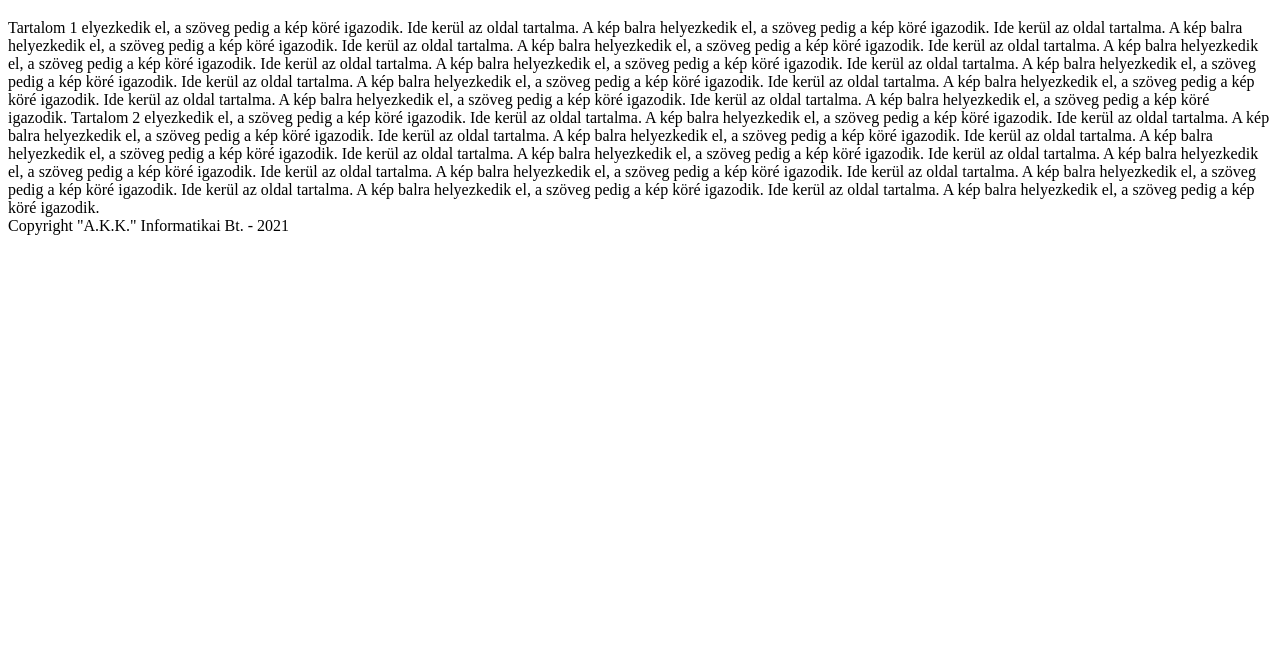
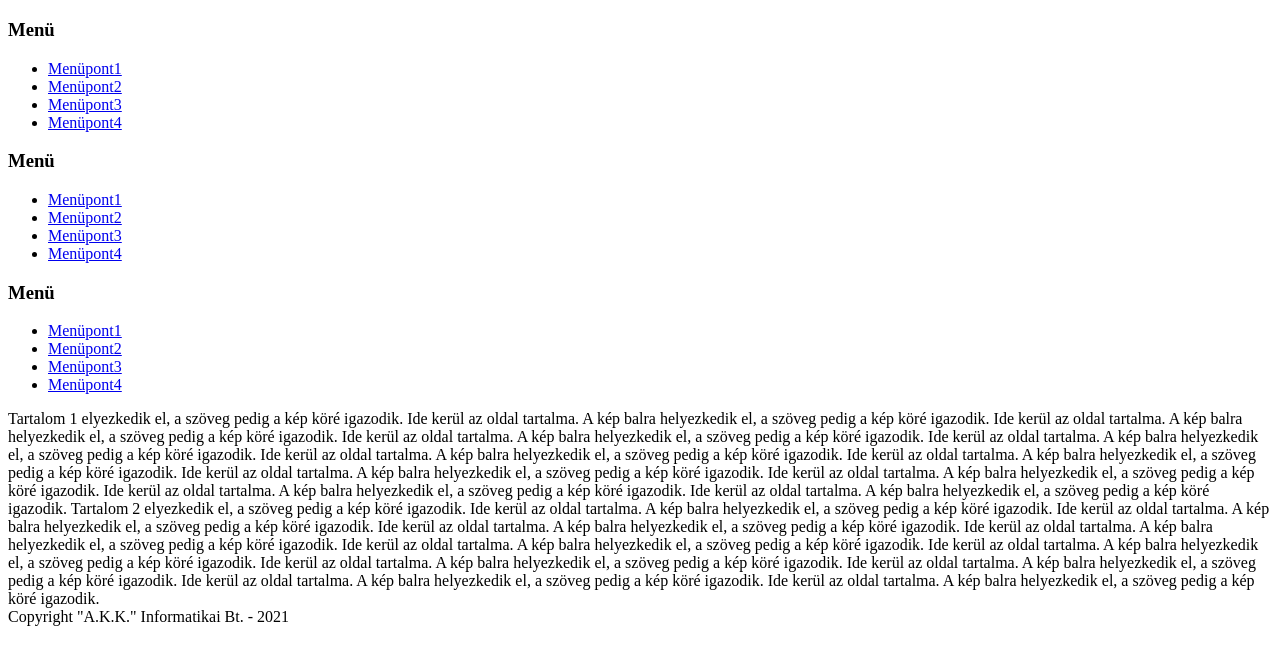
Before and after one commit to MolnarKende/1018_Plis, a plain HTML site: page index.html in a window 1280 px wide. Shown: the part 61-726 px from the top of the page. Drawn offline with Linux system fonts and the light colour scheme.

Commit message:
menupont

```diff
--- a/index.html
+++ b/index.html
@@ -9,7 +9,35 @@
 <body>
     <div class="container">
         <h1 class="header">pilis.hu</h1>
-        <div class="sidebar"></div>
+        <div class="sidebar">
+            <div class="block">
+                <h3>Menü</h3>
+                <ul>
+                    <li class="menupont"><a href="#">Menüpont1</a></li>
+                    <li class="menupont"><a href="#">Menüpont2</a></li>
+                    <li class="menupont"><a href="#">Menüpont3</a></li>
+                    <li class="menupont"><a href="#">Menüpont4</a></li>
+                <ul>
+            </div>
+            <div class="block">
+                <h3>Menü</h3>
+                <ul>
+                    <li class="menupont"><a href="#">Menüpont1</a></li>
+                    <li class="menupont"><a href="#">Menüpont2</a></li>
+                    <li class="menupont"><a href="#">Menüpont3</a></li>
+                    <li class="menupont"><a href="#">Menüpont4</a></li>
+                <ul>
+            </div>
+            <div class="block">
+                <h3>Menü</h3>
+                <ul>
+                    <li class="menupont"><a href="#">Menüpont1</a></li>
+                    <li class="menupont"><a href="#">Menüpont2</a></li>
+                    <li class="menupont"><a href="#">Menüpont3</a></li>
+                    <li class="menupont"><a href="#">Menüpont4</a></li>
+                <ul>
+            </div>
+        </div>
         <div class="content">
             Tartalom 1
             elyezkedik el, a szöveg pedig a kép köré igazodik. Ide kerül az oldal tartalma. A kép balra helyezkedik el, a szöveg pedig a kép köré igazodik. Ide kerül az oldal tartalma. A kép balra helyezkedik el, a szöveg pedig a kép köré igazodik. Ide kerül az oldal tartalma. A kép balra helyezkedik el, a szöveg pedig a kép köré igazodik. Ide kerül az oldal tartalma. A kép balra helyezkedik el, a szöveg pedig a kép köré igazodik. Ide kerül az oldal tartalma. A kép balra helyezkedik el, a szöveg pedig a kép köré igazodik. Ide kerül az oldal tartalma. A kép balra helyezkedik el, a szöveg pedig a kép köré igazodik. Ide kerül az oldal tartalma. A kép balra helyezkedik el, a szöveg pedig a kép köré igazodik. Ide kerül az oldal tartalma. A kép balra helyezkedik el, a szöveg pedig a kép köré igazodik. Ide kerül az oldal tartalma. A kép balra helyezkedik el, a szöveg pedig a kép köré igazodik. Ide kerül az oldal tartalma. A kép balra helyezkedik el, a szöveg pedig a kép köré igazodik.
```
